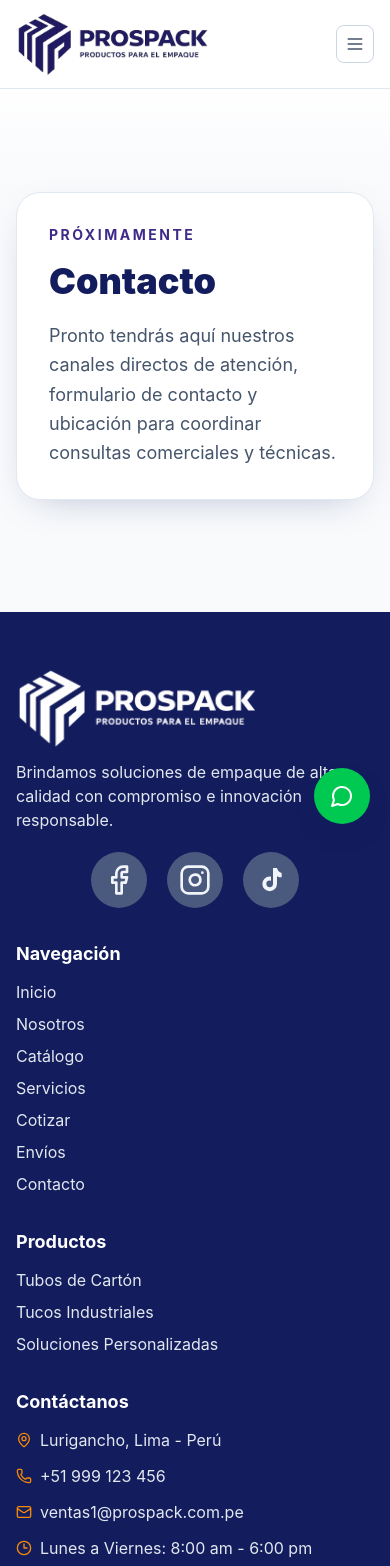
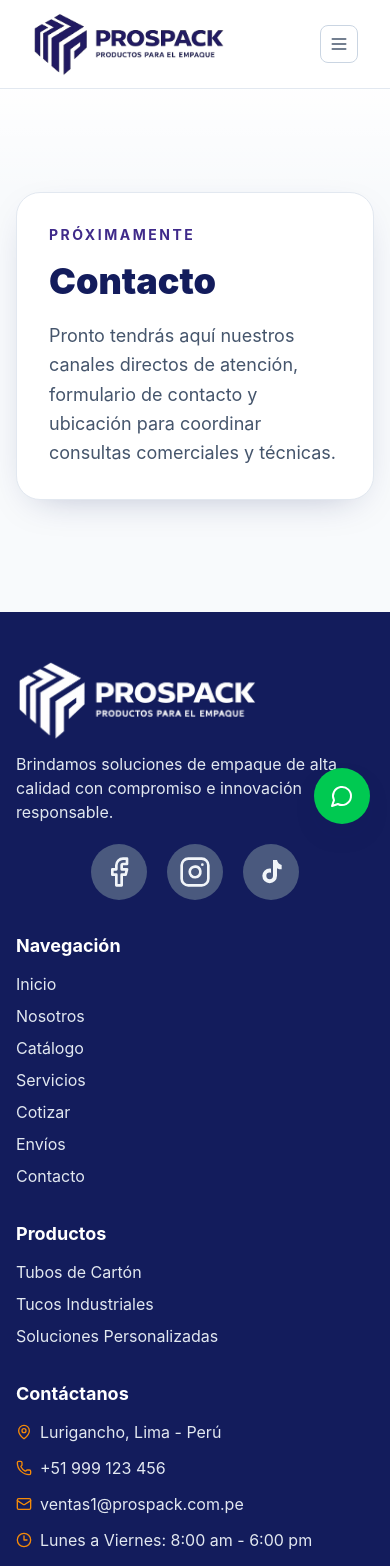
Before and after one commit to carlosruidias/PROSPACK, a React (Vite) app: page /contacto in a window 390 px wide. Shown: the top 1566 px of the page. Built offline with nearby package versions, Linux system fonts and the light colour scheme.

Commit message:
Mejora fondos

```diff
--- a/src/components/About.jsx
+++ b/src/components/About.jsx
@@ -9,7 +9,7 @@
 
 export default function About() {
   return (
-    <section className="mx-auto grid max-w-7xl gap-10 px-4 py-20 lg:grid-cols-2 lg:px-8">
+    <section className="mx-auto grid max-w-7xl gap-12 px-4 py-10 lg:grid-cols-2 lg:px-8">
       <div>
         <p className="text-sm font-bold uppercase tracking-[0.18em] text-purple">Nosotros</p>
         <h2 className="mt-3 text-4xl font-black text-navy">Comprometidos con la calidad</h2>
@@ -28,9 +28,7 @@
           ))}
         </ul>
 
-        <button className="mt-8 cursor-pointer rounded-xl bg-orange px-6 py-3 font-semibold text-white shadow-soft transition hover:brightness-110">
-          Conoce más sobre nosotros
-        </button>
+        <button className="mt-8 rounded-xl bg-orange px-6 py-3 font-semibold text-white shadow-soft">Conoce más sobre nosotros</button>
       </div>
 
       <div className="overflow-hidden rounded-2xl shadow-soft">
--- a/src/components/Footer.jsx
+++ b/src/components/Footer.jsx
@@ -14,7 +14,7 @@
 export default function Footer() {
   return (
     <footer className="bg-navy text-white">
-      <div className="mx-auto grid max-w-7xl gap-8 px-4 py-14 md:grid-cols-2 lg:grid-cols-4 lg:px-8">
+      <div className="mx-auto grid max-w-7xl gap-8 px-4 py-12 md:grid-cols-2 lg:grid-cols-4 lg:px-8">
         <div>
           <img src="/images/logo1.png" alt="Prospack" className="brightness-0 invert h-20 w-auto object-contain" />
           <p className="mt-3 text-slate-200">
--- a/src/components/Header.jsx
+++ b/src/components/Header.jsx
@@ -17,7 +17,7 @@
 
   return (
     <header className="fixed inset-x-0 top-0 z-50 border-b border-slate-200 bg-white/95 backdrop-blur">
-      <div className="mx-auto max-w-7xl flex items-center justify-between px-4 py-3 lg:px-8">
+      <div className="mx-auto max-w-7xl flex items-center justify-between px-8 py-3">
         <Link to="/" aria-label="Ir al inicio">
           <img src="/images/logo1.png" alt="Prospack" className="h-16 w-auto object-contain lg:h-20" />
         </Link>
--- a/src/components/Products.jsx
+++ b/src/components/Products.jsx
@@ -23,7 +23,7 @@
 
 export default function Products() {
   return (
-    <section className="bg-slate-100 py-20">
+    <section className="py-12">
       <div className="mx-auto max-w-7xl px-4 lg:px-8">
         <p className="text-center text-sm font-bold uppercase tracking-[0.18em] text-purple">Nuestros productos</p>
         <h2 className="mt-3 text-center text-4xl font-black text-navy">Soluciones para cada necesidad</h2>
--- a/src/components/QuoteForm.jsx
+++ b/src/components/QuoteForm.jsx
@@ -2,7 +2,7 @@
 
 export default function QuoteForm() {
   return (
-    <section className="relative bg-navy py-24 text-white">
+    <section className="relative bg-navy py-12 text-white">
       <div className="mx-auto max-w-7xl grid gap-10 px-4 lg:grid-cols-2 lg:px-8 xl:gap-14">
         <div className="self-center">
           <p className="text-sm font-bold uppercase tracking-[0.18em] text-slate-200">Cotizaciones</p>
```
